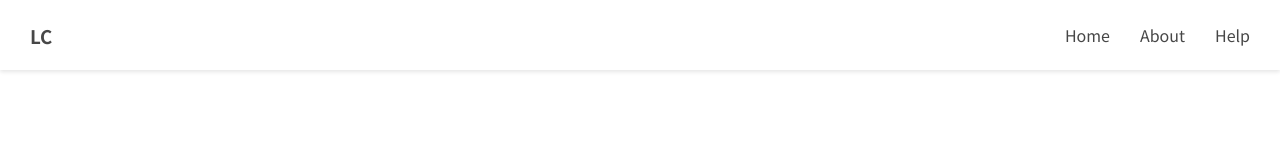
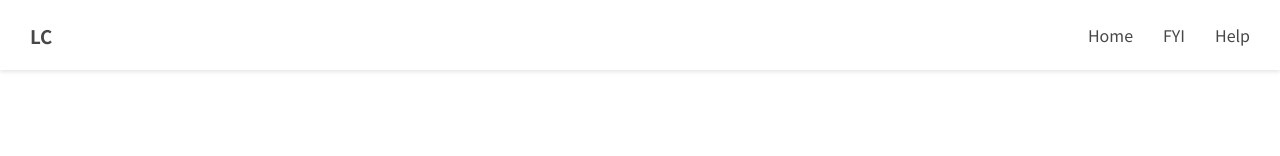
Before and after one commit to Sakamochanq/Liberal-Chart, a React (Create React App) app: page / in a window 1280 px wide. Shown: the top 156 px of the page. Built offline with nearby package versions, Linux system fonts and the light colour scheme.

Commit message:
feat: menu-itemの追加

```diff
--- a/src/components/Header.js
+++ b/src/components/Header.js
@@ -23,8 +23,8 @@ export const Header = () => {
       <nav className={`menu-modal ${isMenuOpen ? 'open' : ''}`}>
         <ul className="menu">
           <li className="menu-item"><a href="#">Home</a></li>
-          <li className="menu-item"><a href="#">About</a></li>
-          <li className="menu-item"><a href="https://github.com/Sakamochanq/Liberal-Chart" target="_blank">Help</a></li>
+          <li className="menu-item"><a href="https://www.kanazawa-it.ac.jp/campus_guide/2023/chapter_6/undergraduate/liberalarts/" target='_blank'>FYI</a></li>
+          <li className="menu-item"><a href="https://github.com/Sakamochanq/Liberal-Chart/" target="_blank">Help</a></li>
         </ul>
       </nav>
     </header>
```
